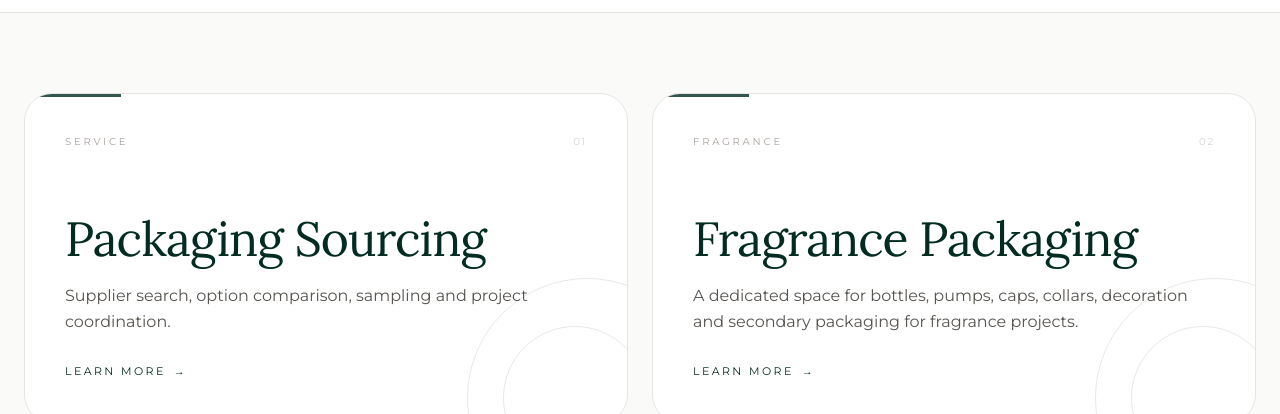
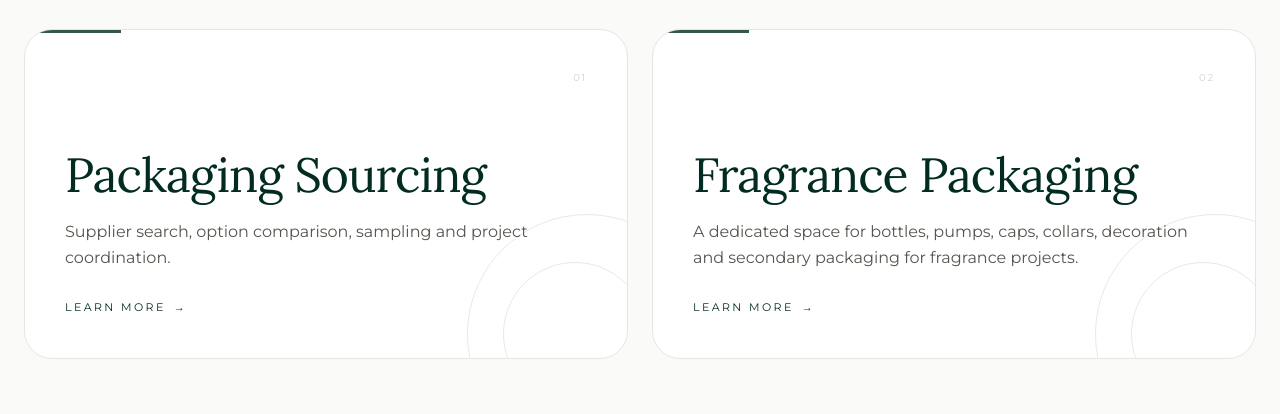
Before and after one commit to cathy6140/-Elmvale-Global-.github.io, a React (Vite) app: page / in a window 1280 px wide. Shown: the part 2152-2566 px from the top of the page. Built offline with nearby package versions, Linux system fonts and the light colour scheme.

Commit message:
Tighten homepage hero and simplify feature cards

```diff
--- a/src/pages/Home.tsx
+++ b/src/pages/Home.tsx
@@ -67,13 +67,11 @@ const Home: React.FC = () => {
   const featureCards = fr
     ? [
         {
-          eyebrow: "SERVICE",
           title: "Sourcing packaging",
           desc: "Recherche fournisseurs, comparaison d’options, échantillons et coordination de projet.",
           to: "/sourcing",
         },
         {
-          eyebrow: "PARFUM",
           title: "Packaging parfum",
           desc: "Un espace dédié aux flacons, pompes, capots, cols, décorations et packaging secondaire pour projets fragrance.",
           to: "/fragrance-packaging",
@@ -81,13 +79,11 @@ const Home: React.FC = () => {
       ]
     : [
         {
-          eyebrow: "SERVICE",
           title: "Packaging Sourcing",
           desc: "Supplier search, option comparison, sampling and project coordination.",
           to: "/sourcing",
         },
         {
-          eyebrow: "FRAGRANCE",
           title: "Fragrance Packaging",
           desc: "A dedicated space for bottles, pumps, caps, collars, decoration and secondary packaging for fragrance projects.",
           to: "/fragrance-packaging",
@@ -97,13 +93,13 @@ const Home: React.FC = () => {
   return (
     <div className="w-full bg-white">
       <section
-        className="relative min-h-[680px] bg-cover bg-center overflow-hidden"
+        className="relative min-h-[560px] bg-cover bg-center overflow-hidden"
         style={{ backgroundImage: "url('/hero-home.png')" }}
       >
         <div className="absolute inset-0 bg-black/45" />
         <div className="absolute inset-0 bg-gradient-to-r from-[#17120f]/85 via-[#241b16]/48 to-transparent" />
         <div className="absolute inset-0 bg-[radial-gradient(circle_at_72%_24%,rgba(255,244,224,0.16),transparent_34%)]" />
-        <div className="relative z-10 max-w-7xl mx-auto px-6 py-32 md:py-40">
+        <div className="relative z-10 max-w-7xl mx-auto px-6 py-24 md:py-28 lg:py-32">
           <div className="max-w-4xl">
             <p className="uppercase tracking-[0.34em] text-[11px] text-white/[0.72] mb-6">
               {fr ? "SOURCING PACKAGING BEAUTÉ & PARFUM" : "PACKAGING SOURCING FOR BEAUTY & FRAGRANCE"}
@@ -226,11 +222,10 @@ const Home: React.FC = () => {
                 className="group relative min-h-[330px] overflow-hidden rounded-[28px] border border-stone-200 bg-white p-8 md:p-10 text-brand-dark transition-all duration-300 hover:-translate-y-1 hover:shadow-[0_16px_38px_rgba(2,44,34,0.08)]"
               >
                 <div className="relative z-10 flex h-full flex-col justify-between">
-                  <div className="flex items-center justify-between">
-                    <p className="uppercase text-[10px] tracking-[0.28em] text-stone-400">{card.eyebrow}</p>
+                  <div className="flex justify-end">
                     <span className="text-[10px] tracking-[0.18em] text-stone-300">0{index + 1}</span>
                   </div>
-                  <div className="max-w-xl pt-14">
+                  <div className="max-w-xl pt-10">
                     <h2 className="font-serif text-3xl md:text-5xl mb-5 tracking-[-0.02em] text-brand-dark">{card.title}</h2>
                     <p className="leading-relaxed max-w-lg text-stone-600">{card.desc}</p>
                     <span className="mt-7 inline-flex items-center gap-2 text-[11px] uppercase tracking-[0.22em] text-brand-dark">
```
